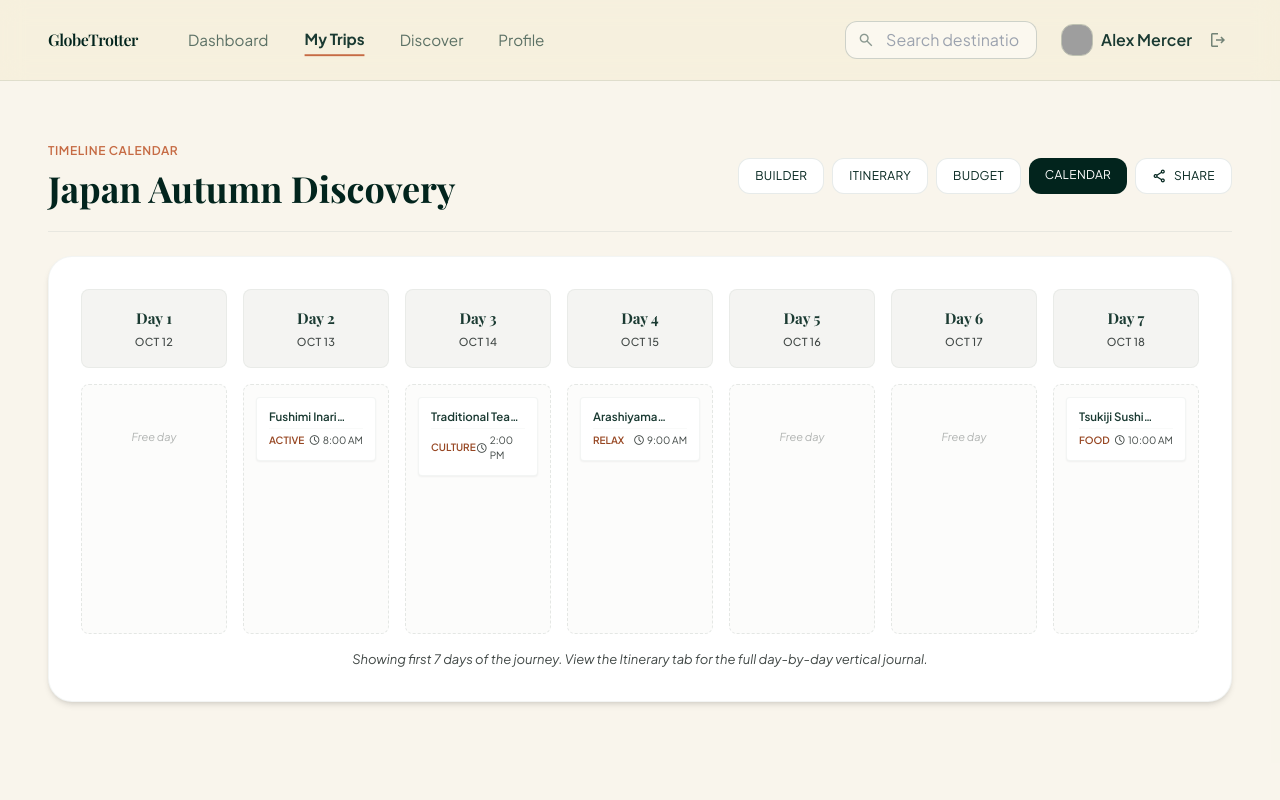
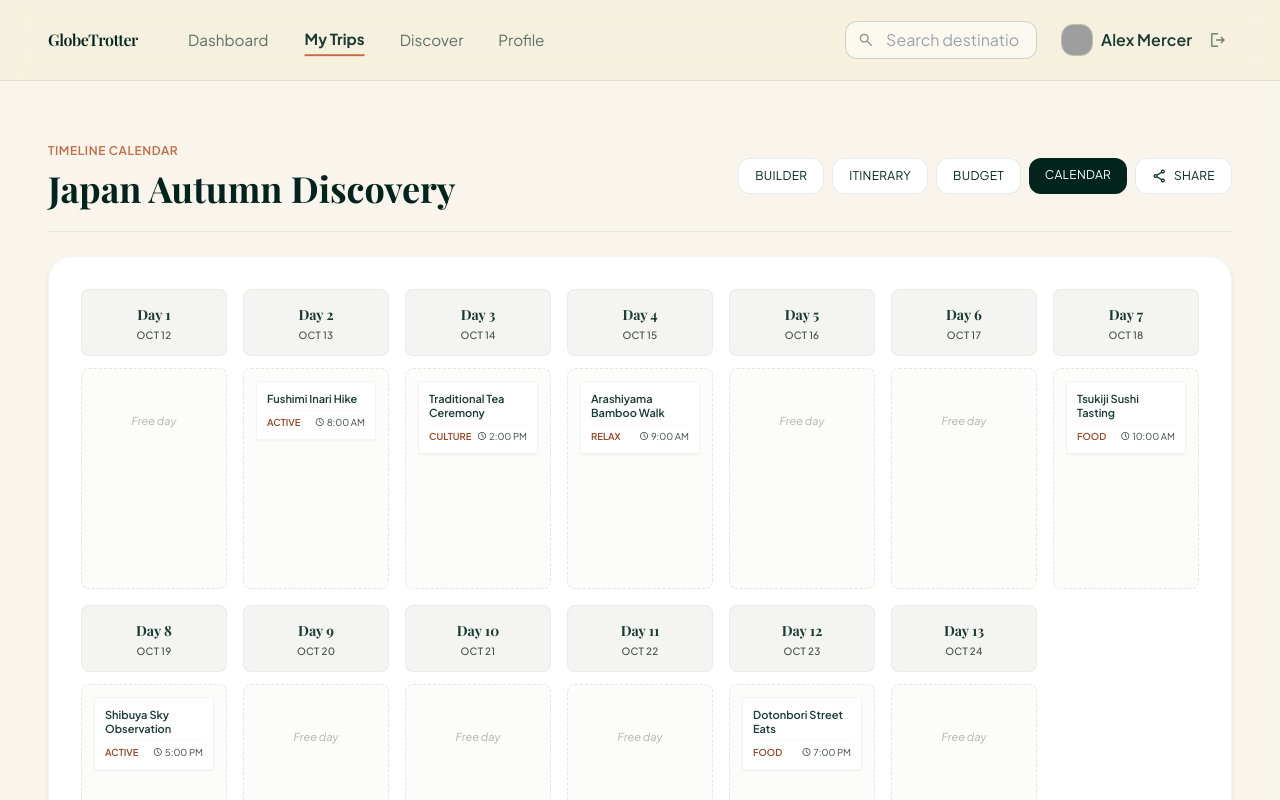
Before and after one commit to jyotpatel09/globetrotter, a React (Vite) app in the folder frontend/: page /trips/trip-japan-2026/calendar in a window 1280 px wide. Shown: the top 800 px of the page. Built offline with nearby package versions, Linux system fonts and the light colour scheme; grey boxes are pictures that could not be loaded; a web font is replaced by a local one.

Commit message:
fix: polish frontend ui

```diff
--- a/frontend/src/pages/Trip/Budget.tsx
+++ b/frontend/src/pages/Trip/Budget.tsx
@@ -202,7 +202,7 @@ export const Budget: React.FC = () => {
                     <span className="material-symbols-outlined text-[18px] text-primary/70">
                       {categoryIcons[cat.name]}
                     </span>
-                    {cat.name}
+                    {cat.name === 'Food' ? 'Food & Dining' : cat.name}
                   </span>
                   <span className="font-bold text-primary">
                     ${cat.total} <span className="text-[12px] text-on-surface-variant font-normal">({cat.pct}%)</span>
@@ -249,7 +249,7 @@ export const Budget: React.FC = () => {
                       <div>
                         <h4 className="font-semibold text-deep-forest text-[14px] leading-tight">{exp.title}</h4>
                         <p className="text-[11.5px] text-on-surface-variant flex items-center gap-2 mt-1">
-                          <span className="capitalize">{exp.category}</span>
+                          <span className="capitalize">{exp.category === 'Food' ? 'Food & Dining' : exp.category}</span>
                           <span>•</span>
                           <span>
                             {new Date(exp.date).toLocaleDateString('en-US', { month: 'short', day: 'numeric', year: 'numeric' })}
@@ -317,7 +317,7 @@ export const Budget: React.FC = () => {
               >
                 {categories.map((c) => (
                   <option key={c} value={c}>
-                    {c}
+                    {c === 'Food' ? 'Food & Dining' : c}
                   </option>
                 ))}
               </select>
--- a/frontend/src/pages/Trip/Calendar.tsx
+++ b/frontend/src/pages/Trip/Calendar.tsx
@@ -125,34 +125,35 @@ export const Calendar: React.FC = () => {
         {/* Desktop View (Weekly Grid Layout) */}
         <div className="hidden md:block overflow-x-auto">
           <div className="min-w-[800px] grid grid-cols-7 gap-4">
-            {/* Header Columns */}
-            {calendarDays.slice(0, 7).map((day, idx) => (
-              <div key={idx} className="bg-surface-container-low border border-deep-forest/5 p-4 rounded-xl text-center space-y-1">
-                <span className="font-bold text-deep-forest font-headline-sm text-[15px]">{day.label}</span>
-                <p className="text-[11px] text-on-surface-variant font-medium tracking-wide uppercase">{day.dateStr.split(',')[1] || day.dateStr}</p>
+            {calendarDays.map((day, idx) => (
+              <div key={idx} className="flex flex-col gap-3 min-h-[300px]">
+                {/* Day Header */}
+                <div className="bg-surface-container-low border border-deep-forest/5 p-3 rounded-xl text-center space-y-0.5 shrink-0">
+                  <span className="font-bold text-deep-forest font-headline-sm text-[14px]">{day.label}</span>
+                  <p className="text-[10px] text-on-surface-variant font-medium tracking-wide uppercase">
+                    {day.dateStr.includes(',') ? day.dateStr.split(',')[1].trim() : day.dateStr}
+                  </p>
                 </div>
-            ))}
 
-            {/* Content Cells */}
-            {calendarDays.slice(0, 7).map((day, idx) => (
-              <div key={idx} className="min-h-[250px] bg-surface-container-low/30 border border-dashed border-outline-variant/40 rounded-xl p-3 space-y-3">
+                {/* Day Activities Box */}
+                <div className="flex-1 bg-surface-container-low/30 border border-dashed border-outline-variant/40 rounded-xl p-3 space-y-2.5">
                   {day.activities.length > 0 ? (
                     day.activities.map((tripAct) => (
                       <div
                         key={tripAct.id}
                         onClick={() => navigate(`/trips/${trip.id}/builder`)}
-                      className="bg-white border border-deep-forest/5 hover:border-terracotta p-3 rounded-lg shadow-sm text-[11.5px] text-left cursor-pointer transition-all space-y-1"
+                        className="bg-white border border-deep-forest/5 hover:border-terracotta p-2.5 rounded-lg shadow-sm text-[11px] text-left cursor-pointer transition-all space-y-1"
                       >
-                      <div className="flex items-center justify-between font-semibold text-deep-forest leading-tight">
-                        <span className="line-clamp-1">{tripAct.activity?.name}</span>
+                        <div className="font-semibold text-deep-forest leading-tight line-clamp-2">
+                          {tripAct.activity?.name}
                         </div>
 
-                      <div className="flex justify-between items-center text-[10px] text-on-surface-variant pt-1 border-t border-outline-variant/10">
-                        <span className="flex items-center gap-0.5 text-secondary font-semibold uppercase">
+                        <div className="flex justify-between items-center text-[9.5px] text-on-surface-variant pt-1 border-t border-outline-variant/10">
+                          <span className="text-secondary font-semibold uppercase">
                             {tripAct.activity?.category}
                           </span>
-                        <span className="flex items-center gap-0.5">
-                          <span className="material-symbols-outlined text-[12px]">schedule</span>
+                          <span className="flex items-center gap-0.5 shrink-0">
+                            <span className="material-symbols-outlined text-[10px]">schedule</span>
                             {tripAct.scheduledAt ? new Date(tripAct.scheduledAt).toLocaleTimeString('en-US', { hour: 'numeric', minute: '2-digit' }) : 'TBD'}
                           </span>
                         </div>
@@ -164,14 +165,9 @@ export const Calendar: React.FC = () => {
                     </span>
                   )}
                 </div>
+              </div>
             ))}
           </div>
-
-          {calendarDays.length > 7 && (
-            <p className="text-[13px] text-on-surface-variant italic text-center pt-4">
-              Showing first 7 days of the journey. View the Itinerary tab for the full day-by-day vertical journal.
-            </p>
-          )}
         </div>
 
         {/* Mobile View (Vertical Agenda Layout) */}
```
Lines whose indentation alone changed are shown as unchanged.
